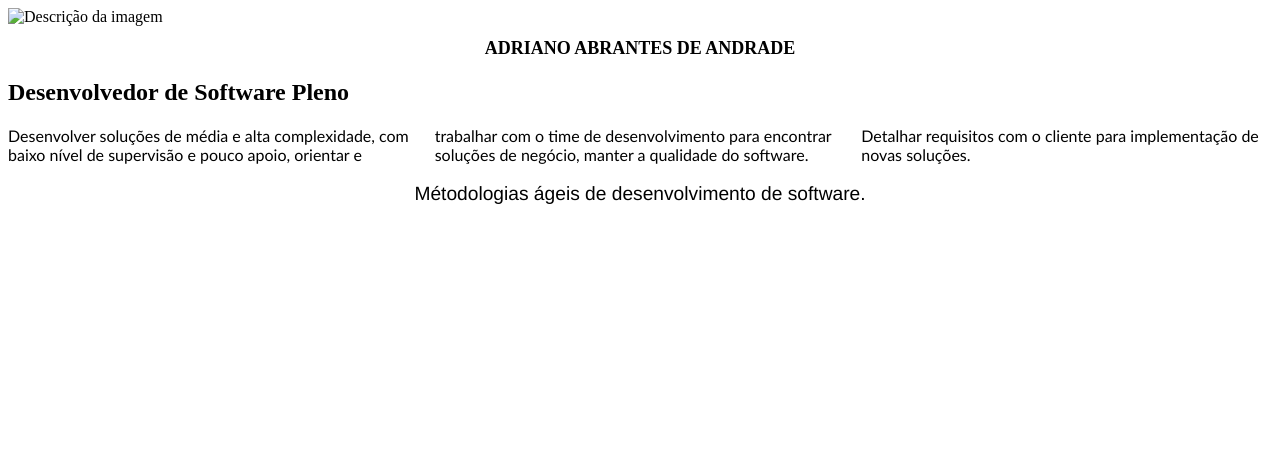
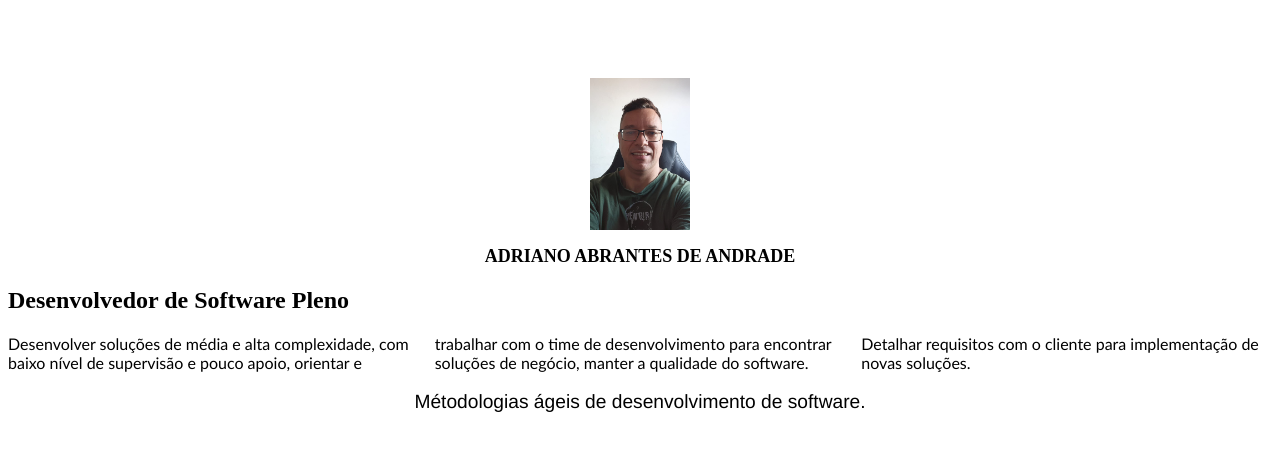
Before and after one commit to abrantessistemas/demo-JS, a website built with Vite: page index.html in a window 1280 px wide. Built offline with nearby package versions, Linux system fonts and the light colour scheme; files whose address does not match are found by name.

Commit message:
2 files modified

```diff
--- a/main.js
+++ b/main.js
@@ -13,8 +13,7 @@ document.querySelector('#frase').innerHTML =
   'Métodologias ágeis de desenvolvimento de software.';
 
 // URL direto da imagem no Google Fotos
-var urlDaImagem =
-  'drive.google.com/file/d/1JdNWhmr9knjM_rJ63KruuCFdd778IvHX/view?usp=sharing';
+var urlDaImagem = 'img/adriano.jpeg';
 
 // Criação de um elemento de imagem
 var imagem = document.createElement('img');
@@ -24,6 +23,6 @@ imagem.src = urlDaImagem;
 
 // Define um texto alternativo (opcional)
 imagem.alt = 'Descrição da imagem';
-
+imagem.width = 100;
 // Adiciona a imagem ao elemento de contêiner no documento
 document.getElementById('imagem-container').appendChild(imagem);
--- a/style.css
+++ b/style.css
@@ -16,3 +16,8 @@
   text-align: center;
   font-family: 'Franklin Gothic Medium', 'Arial Narrow', Arial, sans-serif;
 }
+
+#imagem-container {
+  text-align: center;
+  clip-path: inset(70px 0 0 0);
+}
```
